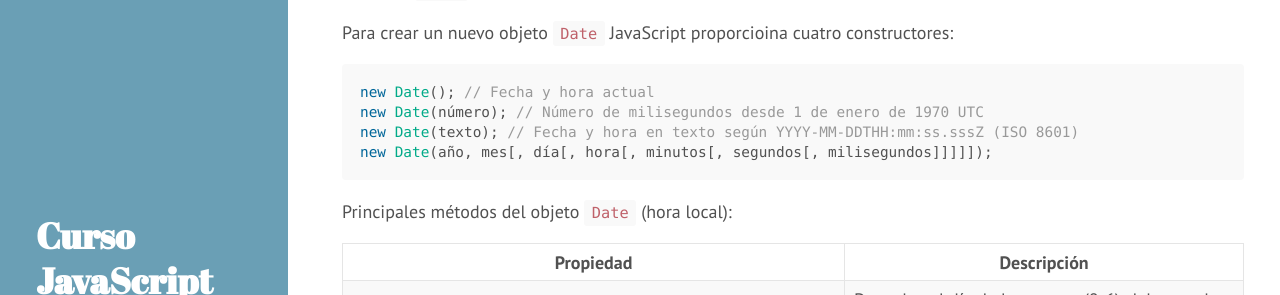
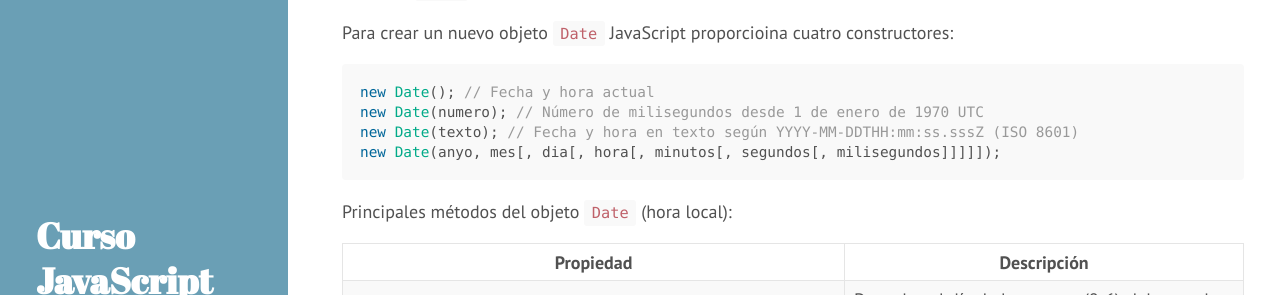
Before and after one commit to xguaita/curso-javascript, a Jekyll site: the page built from modulo2/index.md, in a window 1280 px wide and 900 px high, scrolled down 2161 px. Shown: the part 156-451 px from the top of the window. Built offline with Jekyll 4.4.1, drawn with Linux system fonts in a browser that asks for light colours; Markdown is read by kramdown in place of the engine named in the settings.

Commit message:
modulo2 correcciones

````diff
--- a/modulo2/index.md
+++ b/modulo2/index.md
@@ -78,10 +78,11 @@ Para crear un nuevo objeto `Date` JavaScript proporcioina cuatro constructores:
 
 ```js
 new Date(); // Fecha y hora actual
-new Date(número); // Número de milisegundos desde 1 de enero de 1970 UTC
+new Date(numero); // Número de milisegundos desde 1 de enero de 1970 UTC
 new Date(texto); // Fecha y hora en texto según YYYY-MM-DDTHH:mm:ss.sssZ (ISO 8601)
-new Date(año, mes[, día[, hora[, minutos[, segundos[, milisegundos]]]]]);
+new Date(anyo, mes[, dia[, hora[, minutos[, segundos[, milisegundos]]]]]);
 ```
+
 Principales métodos del objeto `Date` (hora local):
 
 | Propiedad | Descripción |
@@ -234,6 +235,7 @@ Las funciones pueden devolver un valor.
 
 ### Definir funciones
 Las funciones se definen con la palabra reservada `function`:
+
 ```js
 function nombreFunc([param1[, ...[, paramN]]]) { // Parámetros opcionales
   ...
@@ -245,6 +247,7 @@ function nombreFunc([param1[, ...[, paramN]]]) { // Parámetros opcionales
   > **Buenas prácticas:** el nombre de las funciones puede ser cualquier  identificador válido en JavaScript (mismas reglas que las variables). Las funciones realizan una acción por ello su nombre generalmente es un verbo o una frase que comienza por un verbo y, por convención, en minúscula. Cuando hay más de una palabra se separan por `_` o se escriben en _CamelCase_: `imprimir_todos` o `imprimirTodos`
 
 Ejemplos:
+
 ```js
 // console.log de los elementos de un array
 function logArray(a) {
@@ -301,6 +304,7 @@ JavaScript no verifica ni el número ni el tipo de los argumentos con que se inv
 Cuando se invoca una función con menos argumentos que los parámetros declarados, los parámetros adicionales tienen valor `undefined`. Es tarea de la función comprobarlo y proporcionar valores por defecto.
 
 Supongamos que si proporcionamos un sólo argumento (número de elementos) a la función `crearArray` crea números aleatorios entre 0 y 100.
+
 ```js
 // Crea array de n elementos de números aleatorios entre min y max (0-100)
 function creaArray(n, min, max) {
@@ -333,6 +337,7 @@ console.log(creaArray(10));
 
 #### Lista variable de argumentos
 Las funciones cuentan con una _propiedad_ denominada `arguments` que es un objeto con la lista de argumentos pasados a la función. Mediante su propiedad `length` obtenemos el número de argumentos y accedemos a ellos mediante su índice (como un array).
+
 ```js
 // Función que sólo  lista argumentos
 function listaArgumentos() {
@@ -381,6 +386,7 @@ console.log(c);
 <a href="http://repl.it/4Px/7" target="_blank">repl-it</a>
 
 Los parámetros son variables locales:
+
 ```js
 var a= 10;
 
````
